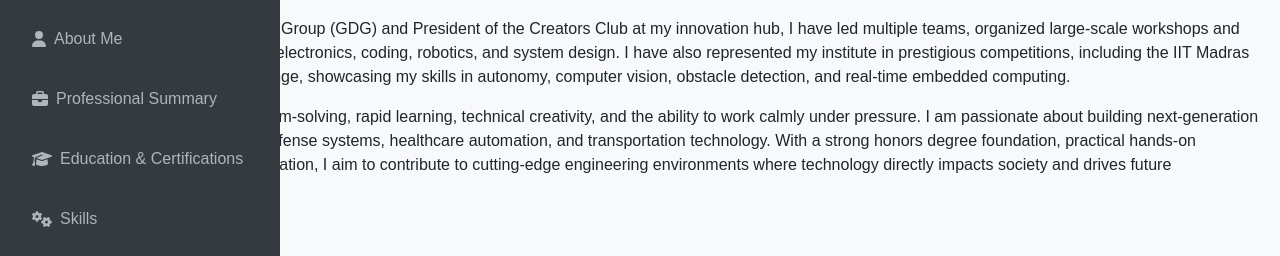
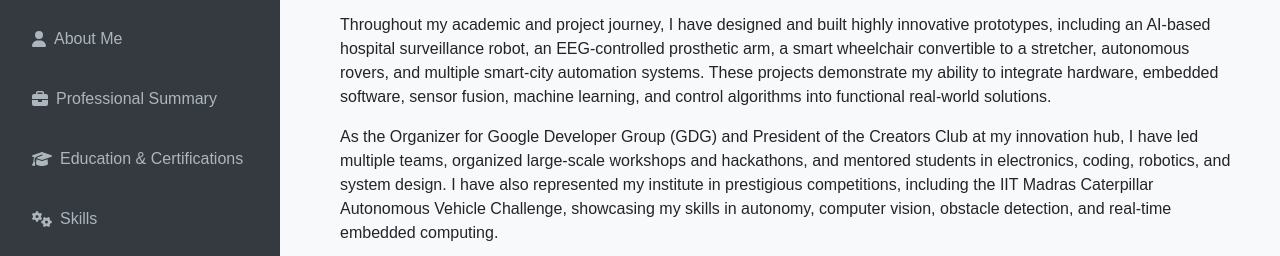
Before and after one commit to M-H-RIZWAN/mhr.github.io, a website: page index.html in a window 1280 px wide. Shown: the part 239-495 px from the top of the page. Drawn offline with nearby package versions, Linux system fonts and the light colour scheme; a web font is replaced by a local one.

Commit message:
Update index.html

```diff
--- a/index.html
+++ b/index.html
@@ -58,6 +58,9 @@ body { font-family: 'Muli', sans-serif; background: #f8f9fa; }
 
 <!-- Add in <head> if not already: -->
 <script src="https://use.fontawesome.com/releases/v6.3.0/js/all.js" crossorigin="anonymous"></script>
+
+    <!-- Main Content -->
+<div class="content">
 
 <!-- Updated About Me Section with New Content -->
 <section class="resume-section" id="about">
```
